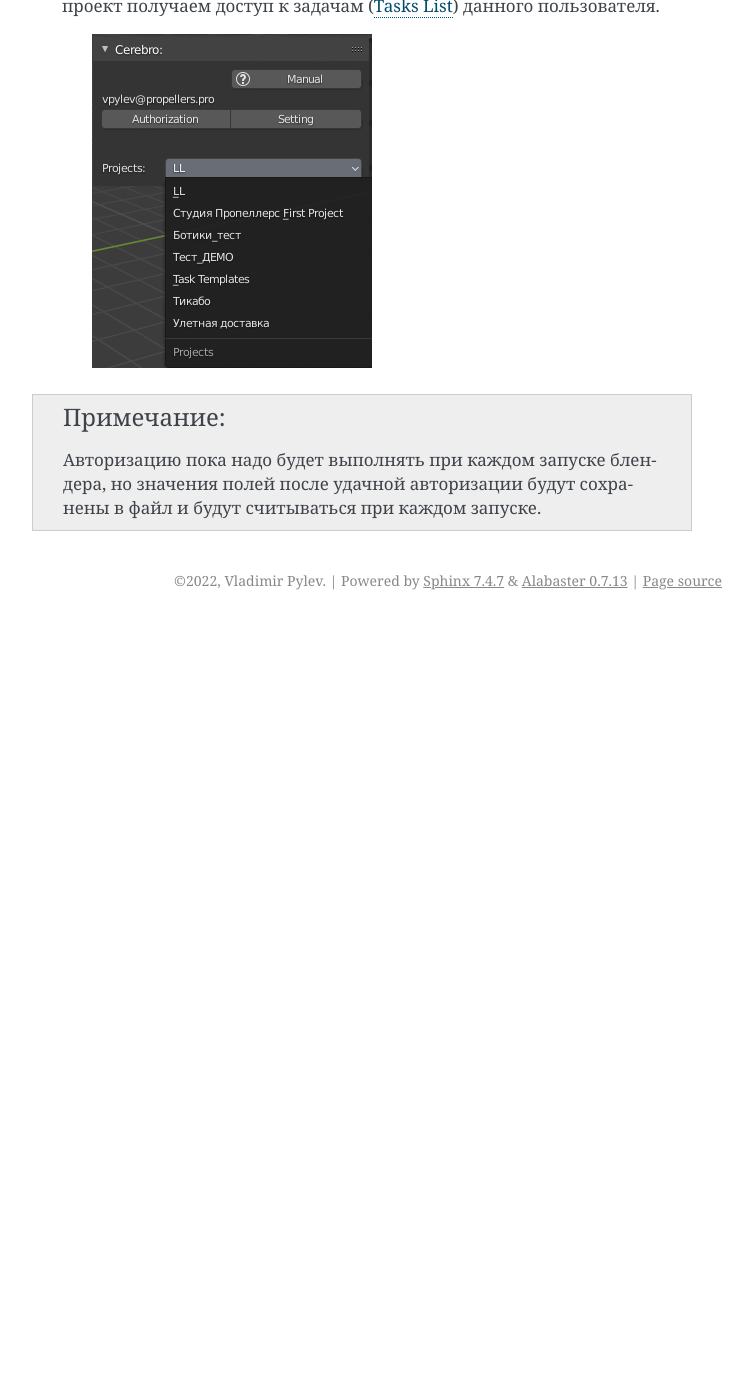
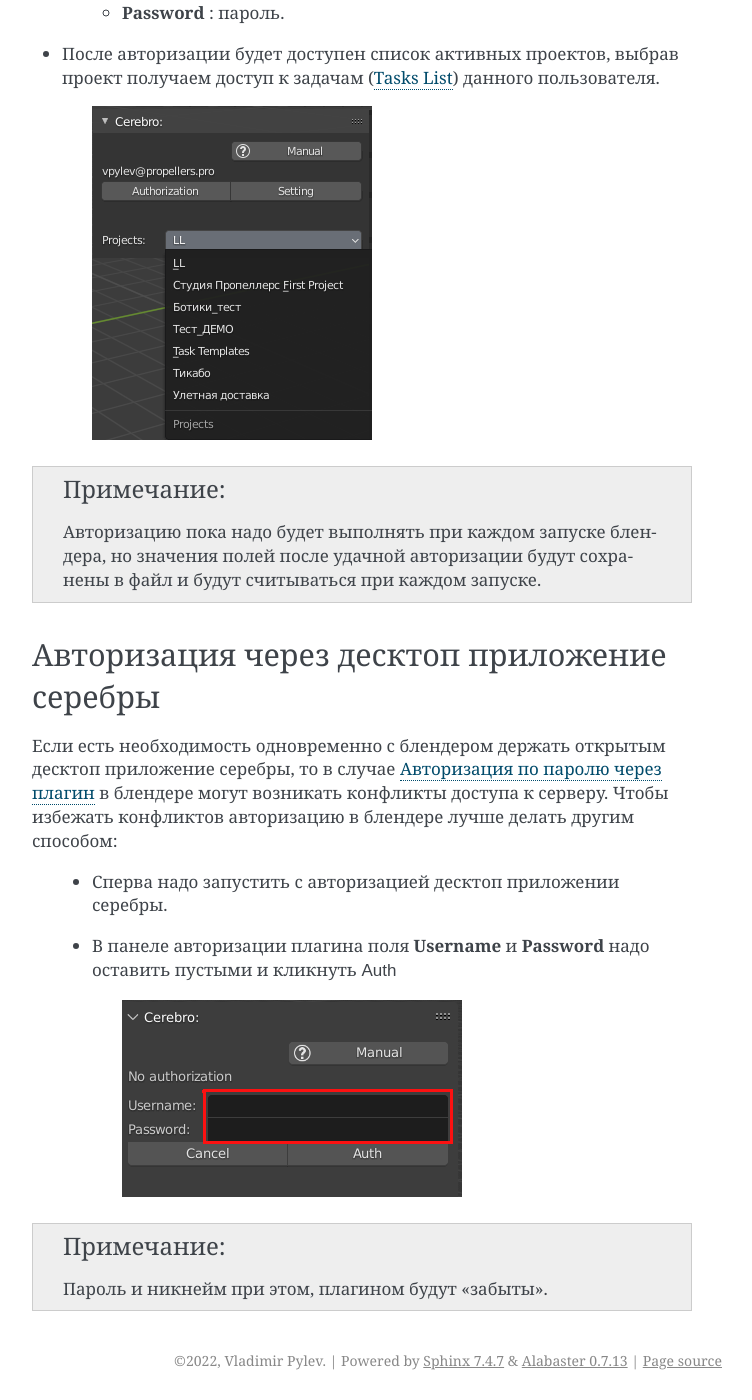
Before and after one commit to volodya-renderberg/cerebro-b3d-connect-manual, a Sphinx documentation site: the page built from docs/source/manual/authentication.rst, in a window 1280 px wide and 1400 px high, scrolled down 616 px. Shown: the whole window, without its empty margins (388-1140 px from the left). Built offline with Sphinx 7.4.7, drawn with Linux system fonts in a browser that asks for light colours; before the commit the page ends 1236 px from its top, so only the background shows below that; some of the changed text lies outside the part shown.

Commit message:
авторизация через десктоп серебры

```diff
--- a/docs/source/manual/authentication.rst
+++ b/docs/source/manual/authentication.rst
@@ -2,6 +2,11 @@
 
 Авторизация
 ===========
+
+.. _auth_from_password_from_addon:
+
+Авторизация по паролю через плагин
+-------------------------------------
 
 * Авторизация запускается соответствующей кнопкой в панели аддона.
 
@@ -23,3 +28,22 @@
 .. note::
 
     Авторизацию пока надо будет выполнять при каждом запуске блендера, но значения полей после удачной авторизации будут сохранены в файл и будут считываться при каждом запуске.
+
+.. _auth_from_password_from_desktop_cerebro:
+
+Авторизация через десктоп приложение серебры
+---------------------------------------------
+
+Если есть необходимость одновременно с блендером держать открытым десктоп приложение серебры,
+то в случае :ref:`auth_from_password_from_addon` в блендере могут возникать конфликты доступа к серверу.
+Чтобы избежать конфликтов авторизацию в блендере лучше делать другим способом:
+
+ * Сперва надо запустить с авторизацией десктоп приложении серебры.
+
+ * В панеле авторизации плагина поля **Username** и **Password** надо оставить пустыми и кликнуть :guilabel:`Auth`
+
+    .. image:: ../_static/images/autorization_panel_with_empty_fields.png
+
+.. note::
+
+    Пароль и никнейм при этом, плагином будут "забыты".
--- a/docs/source/manual/faq.rst
+++ b/docs/source/manual/faq.rst
@@ -10,7 +10,11 @@ FAQ
 
 Скорее всего в этот момент одновременно с блендером запущен деск-топ приложение серебры.
 
-К сожалению это приложение конфликтует с плагином по запросам на сервер, надо просто закрыть деск-топ приложение серебры.
+К сожалению при обычной авторизации это приложение конфликтует с плагином по запросам на сервер, есть два варианта решения:
+
+* надо или выполнить :ref:`auth_from_password_from_desktop_cerebro`
+
+* или просто закрыть деск-топ приложение серебры и перезапустить блендер.
 
 
 .. _no_rules_of_user:
```
Also changed, not shown: docs/source/_static/images/autorization_panel_with_empty_fields.png (added).
